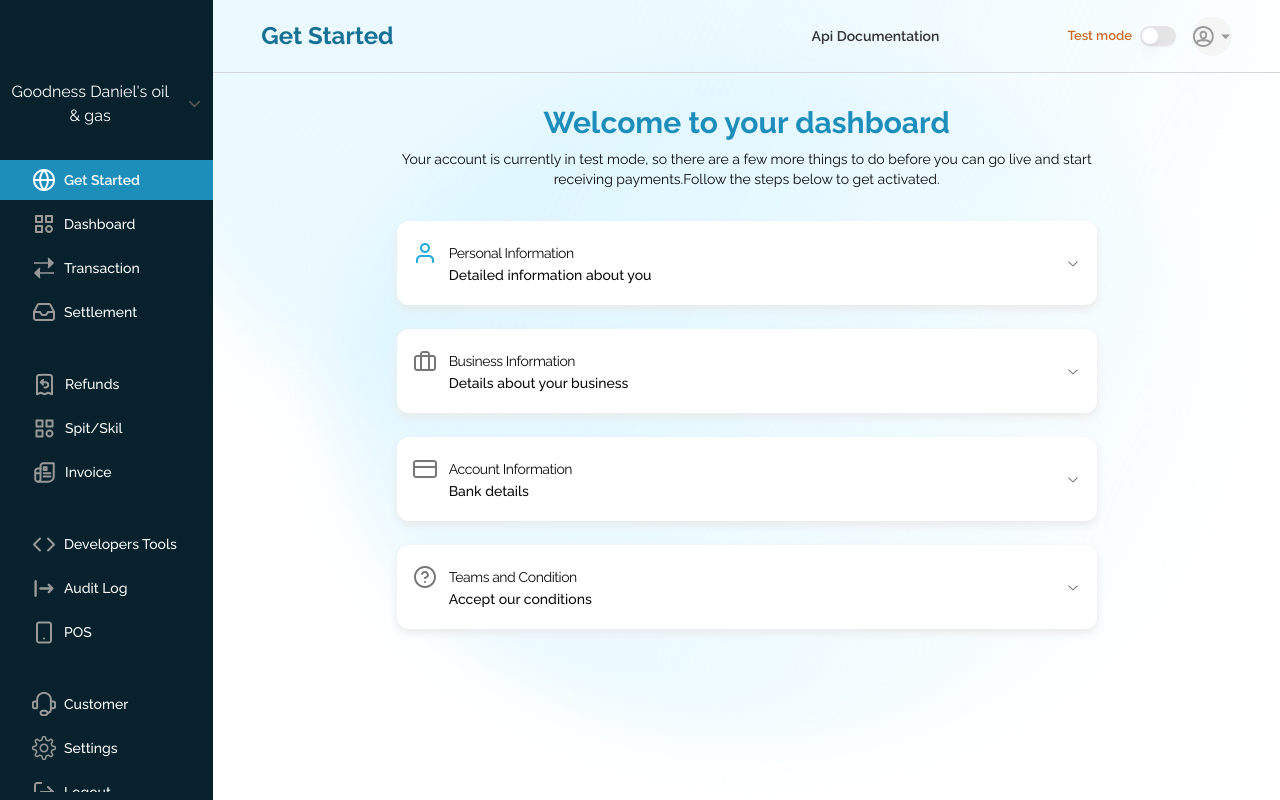
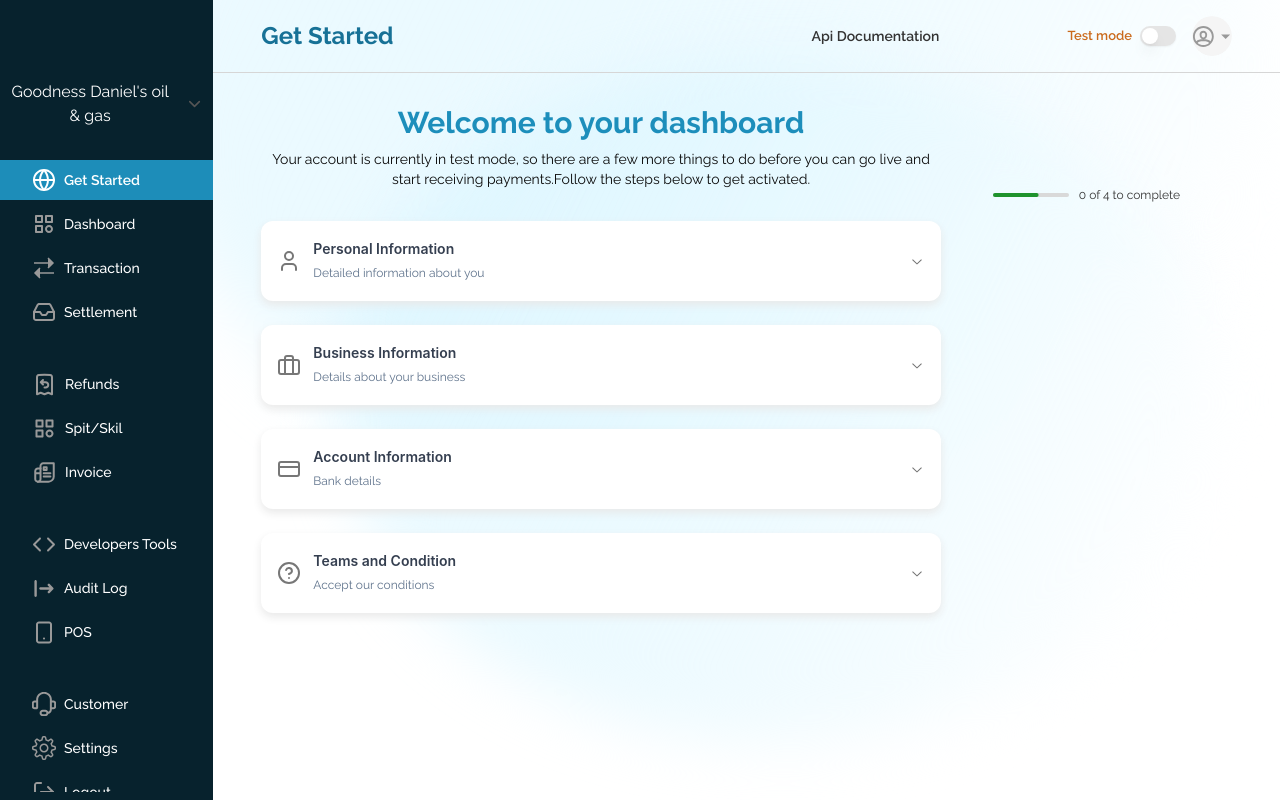
Before and after one commit to payaccessltd-gmail-com/business-frontend, a Next.js app: page /get-started in a window 1280 px wide. Built offline with nearby package versions, Linux system fonts and the light colour scheme.

Commit message:
... fixing UI for get started and adding features

```diff
--- a/package.json
+++ b/package.json
@@ -36,6 +36,7 @@
     "@radix-ui/react-icons": "^1.3.0",
     "@radix-ui/react-label": "^2.0.2",
     "@radix-ui/react-popover": "^1.0.6",
+    "@radix-ui/react-progress": "^1.0.3",
     "@radix-ui/react-radio-group": "^1.1.3",
     "@radix-ui/react-scroll-area": "^1.0.4",
     "@radix-ui/react-select": "^1.2.2",
--- a/src/app/(business-dashboard)/get-started/components/accordion-data.tsx
+++ b/src/app/(business-dashboard)/get-started/components/accordion-data.tsx
@@ -1,6 +1,7 @@
 import AccountInformationForm from "./account-information-form"
 import BusinessInformationForm from "./business-information-form"
 import PersonalInformationForm from "./personal-information-form"
+import { LuUser, LuBriefcase, LuCreditCard, LuHelpCircle } from "react-icons/lu"
 
 export const accordianData = [
   {
@@ -8,66 +9,79 @@ export const accordianData = [
     label: "Personal Information",
     description: "Detailed information about you ",
     Form: PersonalInformationForm,
-    Icon: () => (
-      <svg xmlns="http://www.w3.org/2000/svg" width="24" height="24" viewBox="0 0 24 24" fill="none">
-        <path
-          fill-rule="evenodd"
-          clip-rule="evenodd"
-          d="M4.46447 15.4645C5.40215 14.5268 6.67392 14 8 14H16C17.3261 14 18.5979 14.5268 19.5355 15.4645C20.4732 16.4021 21 17.6739 21 19V21C21 21.5523 20.5523 22 20 22C19.4477 22 19 21.5523 19 21V19C19 18.2044 18.6839 17.4413 18.1213 16.8787C17.5587 16.3161 16.7956 16 16 16H8C7.20435 16 6.44129 16.3161 5.87868 16.8787C5.31607 17.4413 5 18.2044 5 19V21C5 21.5523 4.55228 22 4 22C3.44772 22 3 21.5523 3 21V19C3 17.6739 3.52678 16.4021 4.46447 15.4645Z"
-          fill="#23AAE1"
-        />
-        <path
-          fill-rule="evenodd"
-          clip-rule="evenodd"
-          d="M12 4C10.3431 4 9 5.34315 9 7C9 8.65685 10.3431 10 12 10C13.6569 10 15 8.65685 15 7C15 5.34315 13.6569 4 12 4ZM7 7C7 4.23858 9.23858 2 12 2C14.7614 2 17 4.23858 17 7C17 9.76142 14.7614 12 12 12C9.23858 12 7 9.76142 7 7Z"
-          fill="#23AAE1"
-        />
-      </svg>
+    Icon: (value: boolean | any) => (
+      <LuUser className={`text-[24px]  group-hover:text-[#23AAE1] ${value ? "text-[#23AAE1]" : "text-[#777777]"}`} />
     ),
+    // Icon: () => (
+    //   <svg xmlns="http://www.w3.org/2000/svg" width="24" height="24" viewBox="0 0 24 24" fill="none">
+    //     <path
+    //       fill-rule="evenodd"
+    //       clip-rule="evenodd"
+    //       d="M4.46447 15.4645C5.40215 14.5268 6.67392 14 8 14H16C17.3261 14 18.5979 14.5268 19.5355 15.4645C20.4732 16.4021 21 17.6739 21 19V21C21 21.5523 20.5523 22 20 22C19.4477 22 19 21.5523 19 21V19C19 18.2044 18.6839 17.4413 18.1213 16.8787C17.5587 16.3161 16.7956 16 16 16H8C7.20435 16 6.44129 16.3161 5.87868 16.8787C5.31607 17.4413 5 18.2044 5 19V21C5 21.5523 4.55228 22 4 22C3.44772 22 3 21.5523 3 21V19C3 17.6739 3.52678 16.4021 4.46447 15.4645Z"
+    //       fill="#23AAE1"
+    //     />
+    //     <path
+    //       fill-rule="evenodd"
+    //       clip-rule="evenodd"
+    //       d="M12 4C10.3431 4 9 5.34315 9 7C9 8.65685 10.3431 10 12 10C13.6569 10 15 8.65685 15 7C15 5.34315 13.6569 4 12 4ZM7 7C7 4.23858 9.23858 2 12 2C14.7614 2 17 4.23858 17 7C17 9.76142 14.7614 12 12 12C9.23858 12 7 9.76142 7 7Z"
+    //       fill="#23AAE1"
+    //     />
+    //   </svg>
+    // ),
   },
   {
     value: "2",
     label: "Business Information",
     description: "Details about your business ",
     Form: BusinessInformationForm,
-    Icon: () => (
-      <svg xmlns="http://www.w3.org/2000/svg" width="24" height="24" viewBox="0 0 24 24" fill="none">
-        <path
-          fill-rule="evenodd"
-          clip-rule="evenodd"
-          d="M4 8C3.44772 8 3 8.44772 3 9V19C3 19.5523 3.44772 20 4 20H20C20.5523 20 21 19.5523 21 19V9C21 8.44772 20.5523 8 20 8H4ZM1 9C1 7.34315 2.34315 6 4 6H20C21.6569 6 23 7.34315 23 9V19C23 20.6569 21.6569 22 20 22H4C2.34315 22 1 20.6569 1 19V9Z"
-          fill="#777777"
-        />
-        <path
-          fill-rule="evenodd"
-          clip-rule="evenodd"
-          d="M7.87868 2.87868C8.44129 2.31607 9.20435 2 10 2H14C14.7956 2 15.5587 2.31607 16.1213 2.87868C16.6839 3.44129 17 4.20435 17 5V21C17 21.5523 16.5523 22 16 22C15.4477 22 15 21.5523 15 21V5C15 4.73478 14.8946 4.48043 14.7071 4.29289C14.5196 4.10536 14.2652 4 14 4H10C9.73478 4 9.48043 4.10536 9.29289 4.29289C9.10536 4.48043 9 4.73478 9 5V21C9 21.5523 8.55228 22 8 22C7.44772 22 7 21.5523 7 21V5C7 4.20435 7.31607 3.44129 7.87868 2.87868Z"
-          fill="#777777"
-        />
-      </svg>
+    Icon: (value: boolean | any) => (
+      <LuBriefcase
+        className={`text-[24px]  group-hover:text-[#23AAE1] ${value ? "text-[#23AAE1]" : "text-[#777777]"}`}
+      />
     ),
+    // Icon: () => (
+    //   <svg xmlns="http://www.w3.org/2000/svg" width="24" height="24" viewBox="0 0 24 24" fill="none">
+    //     <path
+    //       fill-rule="evenodd"
+    //       clip-rule="evenodd"
+    //       d="M4 8C3.44772 8 3 8.44772 3 9V19C3 19.5523 3.44772 20 4 20H20C20.5523 20 21 19.5523 21 19V9C21 8.44772 20.5523 8 20 8H4ZM1 9C1 7.34315 2.34315 6 4 6H20C21.6569 6 23 7.34315 23 9V19C23 20.6569 21.6569 22 20 22H4C2.34315 22 1 20.6569 1 19V9Z"
+    //       fill="#777777"
+    //     />
+    //     <path
+    //       fill-rule="evenodd"
+    //       clip-rule="evenodd"
+    //       d="M7.87868 2.87868C8.44129 2.31607 9.20435 2 10 2H14C14.7956 2 15.5587 2.31607 16.1213 2.87868C16.6839 3.44129 17 4.20435 17 5V21C17 21.5523 16.5523 22 16 22C15.4477 22 15 21.5523 15 21V5C15 4.73478 14.8946 4.48043 14.7071 4.29289C14.5196 4.10536 14.2652 4 14 4H10C9.73478 4 9.48043 4.10536 9.29289 4.29289C9.10536 4.48043 9 4.73478 9 5V21C9 21.5523 8.55228 22 8 22C7.44772 22 7 21.5523 7 21V5C7 4.20435 7.31607 3.44129 7.87868 2.87868Z"
+    //       fill="#777777"
+    //     />
+    //   </svg>
+    // ),
   },
   {
     value: "3",
     label: "Account Information",
     description: "Bank details",
     Form: AccountInformationForm,
-    Icon: () => (
-      <svg xmlns="http://www.w3.org/2000/svg" width="24" height="24" viewBox="0 0 24 24" fill="none">
-        <path
-          fill-rule="evenodd"
-          clip-rule="evenodd"
-          d="M3 5C2.44772 5 2 5.44772 2 6V18C2 18.5523 2.44772 19 3 19H21C21.5523 19 22 18.5523 22 18V6C22 5.44772 21.5523 5 21 5H3ZM0 6C0 4.34315 1.34315 3 3 3H21C22.6569 3 24 4.34315 24 6V18C24 19.6569 22.6569 21 21 21H3C1.34315 21 0 19.6569 0 18V6Z"
-          fill="#777777"
-        />
-        <path
-          fill-rule="evenodd"
-          clip-rule="evenodd"
-          d="M0 10C0 9.44772 0.447715 9 1 9H23C23.5523 9 24 9.44772 24 10C24 10.5523 23.5523 11 23 11H1C0.447715 11 0 10.5523 0 10Z"
-          fill="#777777"
-        />
-      </svg>
+    Icon: (value: boolean | any) => (
+      <LuCreditCard
+        className={`text-[24px]  group-hover:text-[#23AAE1] ${value ? "text-[#23AAE1]" : "text-[#777777]"}`}
+      />
     ),
+    // Icon: () => (
+    //   <svg xmlns="http://www.w3.org/2000/svg" width="24" height="24" viewBox="0 0 24 24" fill="none">
+    //     <path
+    //       fill-rule="evenodd"
+    //       clip-rule="evenodd"
+    //       d="M3 5C2.44772 5 2 5.44772 2 6V18C2 18.5523 2.44772 19 3 19H21C21.5523 19 22 18.5523 22 18V6C22 5.44772 21.5523 5 21 5H3ZM0 6C0 4.34315 1.34315 3 3 3H21C22.6569 3 24 4.34315 24 6V18C24 19.6569 22.6569 21 21 21H3C1.34315 21 0 19.6569 0 18V6Z"
+    //       fill="#777777"
+    //     />
+    //     <path
+    //       fill-rule="evenodd"
+    //       clip-rule="evenodd"
+    //       d="M0 10C0 9.44772 0.447715 9 1 9H23C23.5523 9 24 9.44772 24 10C24 10.5523 23.5523 11 23 11H1C0.447715 11 0 10.5523 0 10Z"
+    //       fill="#777777"
+    //     />
+    //   </svg>
+    // ),
   },
 
   {
@@ -75,28 +89,33 @@ export const accordianData = [
     label: "Teams and Condition",
     description: "Accept our conditions",
     Form: PersonalInformationForm,
-    Icon: () => (
-      <svg xmlns="http://www.w3.org/2000/svg" width="24" height="24" viewBox="0 0 24 24" fill="none">
-        <path
-          fill-rule="evenodd"
-          clip-rule="evenodd"
-          d="M12 3C7.02944 3 3 7.02944 3 12C3 16.9706 7.02944 21 12 21C16.9706 21 21 16.9706 21 12C21 7.02944 16.9706 3 12 3ZM1 12C1 5.92487 5.92487 1 12 1C18.0751 1 23 5.92487 23 12C23 18.0751 18.0751 23 12 23C5.92487 23 1 18.0751 1 12Z"
-          fill="#777777"
-        />
-        <path
-          fill-rule="evenodd"
-          clip-rule="evenodd"
-          d="M12.2582 8.02391C11.7927 7.94406 11.314 8.03154 10.9068 8.27086C10.4996 8.51018 10.1902 8.88588 10.0335 9.33144C9.85018 9.85243 9.27926 10.1262 8.75827 9.94293C8.23728 9.75966 7.96351 9.18874 8.14678 8.66775C8.46025 7.77664 9.07898 7.02523 9.89339 6.5466C10.7078 6.06796 11.6653 5.893 12.5964 6.0527C13.5274 6.2124 14.3719 6.69645 14.9802 7.41912C15.5884 8.14165 15.9214 9.05607 15.9201 10.0005C15.9197 11.5309 14.7851 12.5415 13.9748 13.0816C13.5392 13.3721 13.1107 13.5856 12.795 13.7259C12.6358 13.7967 12.5016 13.8504 12.405 13.8872C12.3566 13.9056 12.3174 13.9199 12.2888 13.9301L12.2541 13.9423L12.243 13.946L12.2391 13.9473L12.2376 13.9479C12.2373 13.948 12.2363 13.9483 11.9201 12.9996L12.2363 13.9483C11.7124 14.1229 11.1461 13.8398 10.9714 13.3158C10.7969 12.7922 11.0796 12.2263 11.6028 12.0513L11.6016 12.0517C11.6017 12.0517 11.6018 12.0516 11.6028 12.0513L11.6188 12.0457C11.6342 12.0402 11.6594 12.031 11.693 12.0182C11.7605 11.9925 11.8607 11.9525 11.9827 11.8983C12.2296 11.7886 12.551 11.6271 12.8654 11.4175C13.555 10.9578 13.9201 10.4687 13.9201 9.9996L13.9201 9.99811C13.9208 9.52579 13.7543 9.06846 13.4502 8.70712C13.146 8.34579 12.7238 8.10376 12.2582 8.02391Z"
-          fill="#777777"
-        />
-        <path
-          fill-rule="evenodd"
-          clip-rule="evenodd"
-          d="M11 17C11 16.4477 11.4477 16 12 16H12.01C12.5623 16 13.01 16.4477 13.01 17C13.01 17.5523 12.5623 18 12.01 18H12C11.4477 18 11 17.5523 11 17Z"
-          fill="#777777"
-        />
-      </svg>
+    Icon: (value: boolean | any) => (
+      <LuHelpCircle
+        className={`text-[24px]  group-hover:text-[#23AAE1] ${value ? "text-[#23AAE1]" : "text-[#777777]"}`}
+      />
     ),
+    // Icon: () => (
+    //   <svg xmlns="http://www.w3.org/2000/svg" width="24" height="24" viewBox="0 0 24 24" fill="none">
+    //     <path
+    //       fill-rule="evenodd"
+    //       clip-rule="evenodd"
+    //       d="M12 3C7.02944 3 3 7.02944 3 12C3 16.9706 7.02944 21 12 21C16.9706 21 21 16.9706 21 12C21 7.02944 16.9706 3 12 3ZM1 12C1 5.92487 5.92487 1 12 1C18.0751 1 23 5.92487 23 12C23 18.0751 18.0751 23 12 23C5.92487 23 1 18.0751 1 12Z"
+    //       fill="#777777"
+    //     />
+    //     <path
+    //       fill-rule="evenodd"
+    //       clip-rule="evenodd"
+    //       d="M12.2582 8.02391C11.7927 7.94406 11.314 8.03154 10.9068 8.27086C10.4996 8.51018 10.1902 8.88588 10.0335 9.33144C9.85018 9.85243 9.27926 10.1262 8.75827 9.94293C8.23728 9.75966 7.96351 9.18874 8.14678 8.66775C8.46025 7.77664 9.07898 7.02523 9.89339 6.5466C10.7078 6.06796 11.6653 5.893 12.5964 6.0527C13.5274 6.2124 14.3719 6.69645 14.9802 7.41912C15.5884 8.14165 15.9214 9.05607 15.9201 10.0005C15.9197 11.5309 14.7851 12.5415 13.9748 13.0816C13.5392 13.3721 13.1107 13.5856 12.795 13.7259C12.6358 13.7967 12.5016 13.8504 12.405 13.8872C12.3566 13.9056 12.3174 13.9199 12.2888 13.9301L12.2541 13.9423L12.243 13.946L12.2391 13.9473L12.2376 13.9479C12.2373 13.948 12.2363 13.9483 11.9201 12.9996L12.2363 13.9483C11.7124 14.1229 11.1461 13.8398 10.9714 13.3158C10.7969 12.7922 11.0796 12.2263 11.6028 12.0513L11.6016 12.0517C11.6017 12.0517 11.6018 12.0516 11.6028 12.0513L11.6188 12.0457C11.6342 12.0402 11.6594 12.031 11.693 12.0182C11.7605 11.9925 11.8607 11.9525 11.9827 11.8983C12.2296 11.7886 12.551 11.6271 12.8654 11.4175C13.555 10.9578 13.9201 10.4687 13.9201 9.9996L13.9201 9.99811C13.9208 9.52579 13.7543 9.06846 13.4502 8.70712C13.146 8.34579 12.7238 8.10376 12.2582 8.02391Z"
+    //       fill="#777777"
+    //     />
+    //     <path
+    //       fill-rule="evenodd"
+    //       clip-rule="evenodd"
+    //       d="M11 17C11 16.4477 11.4477 16 12 16H12.01C12.5623 16 13.01 16.4477 13.01 17C13.01 17.5523 12.5623 18 12.01 18H12C11.4477 18 11 17.5523 11 17Z"
+    //       fill="#777777"
+    //     />
+    //   </svg>
+    // ),
   },
 ]
 
--- a/src/app/(business-dashboard)/get-started/page.tsx
+++ b/src/app/(business-dashboard)/get-started/page.tsx
@@ -2,11 +2,11 @@
 import { redirect } from "next/navigation"
 import { useSession } from "next-auth/react"
 import { Accordion, AccordionContent, AccordionItem, AccordionTrigger } from "components/ui/accordion"
-
+import { Progress } from "components/ui/progress"
 import { Label } from "components/ui/label"
 import { Typography } from "components/ui/Typography"
-
 import { accordianData } from "./components/accordion-data"
+import { useState } from "react"
 
 export default function GetStarted() {
   // const { data: session } = useSession({
@@ -20,13 +20,25 @@ export default function GetStarted() {
   // {
   //   console.log(session)
   // }
+
+  const [trigger, setTrigger] = useState<string | null>(null)
+
+  const handleTrigger = (value: string | null) => {
+    if (trigger === value) {
+      setTrigger(null)
+    } else {
+      setTrigger(value)
+    }
+  }
+
   return (
-    <div className="flex flex-col items-center space-y-8 pt-8">
+    <div className="flex w-full flex-row">
+      <div className="flex w-[70%] flex-col items-center space-y-8 pt-8">
         <div className="w-full max-w-[700px] space-y-2">
           <Typography className="text-center text-3xl font-bold">Welcome to your dashboard</Typography>
           <Typography level="p" className="text-center text-sm font-normal ">
-          Your account is currently in test mode, so there are a few more things to do before you can go live and start
-          receiving payments.Follow the steps below to get activated.
+            Your account is currently in test mode, so there are a few more things to do before you can go live and
+            start receiving payments.Follow the steps below to get activated.
           </Typography>
         </div>
 
@@ -35,12 +47,29 @@ export default function GetStarted() {
             {accordianData.map(({ value, Form, Icon, description, label }) => {
               return (
                 <AccordionItem key={value} value={value} className="space-y-4 border-none">
-                <AccordionTrigger className="rounded-xl border-none bg-white px-4 py-3 shadow-form">
-                  <div className=" flex h-full w-full space-x-3 rounded-xl bg-white py-2">
-                    <Icon />
-                    <div className="flex flex-col items-start">
-                      <Label className="text-xs font-normal">{label}</Label>
-                      <Typography level="p">{description} </Typography>
+                  <AccordionTrigger
+                    onClick={() => handleTrigger(value)}
+                    className="rounded-xl border-none bg-white px-4 py-3 shadow-form"
+                  >
+                    <div className="group flex h-full w-full flex-row items-center gap-[12px] rounded-xl bg-white py-2">
+                      {/* <Icon value={trigger} /> */}
+                      {Icon(trigger === value ? true : false)}
+                      <div className="flex flex-col items-start gap-2">
+                        <Label
+                          className={`font-[inter] text-[14px] font-[600] leading-4 group-hover:text-[#1D8EBB] ${
+                            trigger === value ? "text-[#1D8EBB]" : "text-[#353F50]"
+                          }`}
+                        >
+                          {label}
+                        </Label>
+                        <Typography
+                          className={`text-[12px] font-normal leading-4  group-hover:text-[#07222D] ${
+                            trigger === value ? "text-[#07222D]" : "text-[#5F738C]"
+                          }`}
+                          level="p"
+                        >
+                          {description}{" "}
+                        </Typography>
                       </div>
                     </div>
                   </AccordionTrigger>
@@ -53,5 +82,12 @@ export default function GetStarted() {
           </Accordion>
         </div>
       </div>
+      <div className="mt-[113px] flex w-[30%] flex-col items-center">
+        <div className="flex flex-row items-center gap-[10px]">
+          <Progress value={60} className=" h-[4px] w-[76px] rounded-[3px] bg-[#D9D9D9]" />
+          <p className=" text-[12px] font-[400] leading-normal text-[#333333]">{`${0} of 4 to complete`}</p>
+        </div>
+      </div>
+    </div>
   )
 }
--- a/src/components/ui/accordion.tsx
+++ b/src/components/ui/accordion.tsx
@@ -24,7 +24,7 @@ const AccordionTrigger = React.forwardRef<
     <AccordionPrimitive.Trigger
       ref={ref}
       className={cn(
-        "flex flex-1 items-center justify-between py-4 text-sm font-medium transition-all hover:underline [&[data-state=open]>svg]:rotate-180",
+        "flex flex-1 items-center justify-between py-4 text-sm font-medium transition-all [&[data-state=open]>svg]:rotate-180",
         className
       )}
       {...props}
--- /dev/null
+++ b/src/components/ui/progress.tsx
@@ -0,0 +1,26 @@
+"use client"
+
+import * as React from "react"
+import * as ProgressPrimitive from "@radix-ui/react-progress"
+
+import { cn } from "lib/utils"
+
+const indicatorStyle = ""
+const Progress = React.forwardRef<
+  React.ElementRef<typeof ProgressPrimitive.Root>,
+  React.ComponentPropsWithoutRef<typeof ProgressPrimitive.Root>
+>(({ className, value, ...props }, ref) => (
+  <ProgressPrimitive.Root
+    ref={ref}
+    className={cn("relative h-2 w-full overflow-hidden rounded-full bg-primary/20", className)}
+    {...props}
+  >
+    <ProgressPrimitive.Indicator
+      className={`h-full w-full flex-1 rounded-[3px] bg-[#1F932D] transition-all`}
+      style={{ transform: `translateX(-${100 - (value || 0)}%)` }}
+    />
+  </ProgressPrimitive.Root>
+))
+Progress.displayName = ProgressPrimitive.Root.displayName
+
+export { Progress }
```
Also changed, not shown: src/app/(business-dashboard)/get-started/components/account-information-form.tsx (+5 -5 lines), src/app/(business-dashboard)/get-started/components/personal-information-form.tsx (+24 -39 lines), 1 other file (tests, documents, lock files or other folders). Lines whose indentation alone changed are shown as unchanged.
